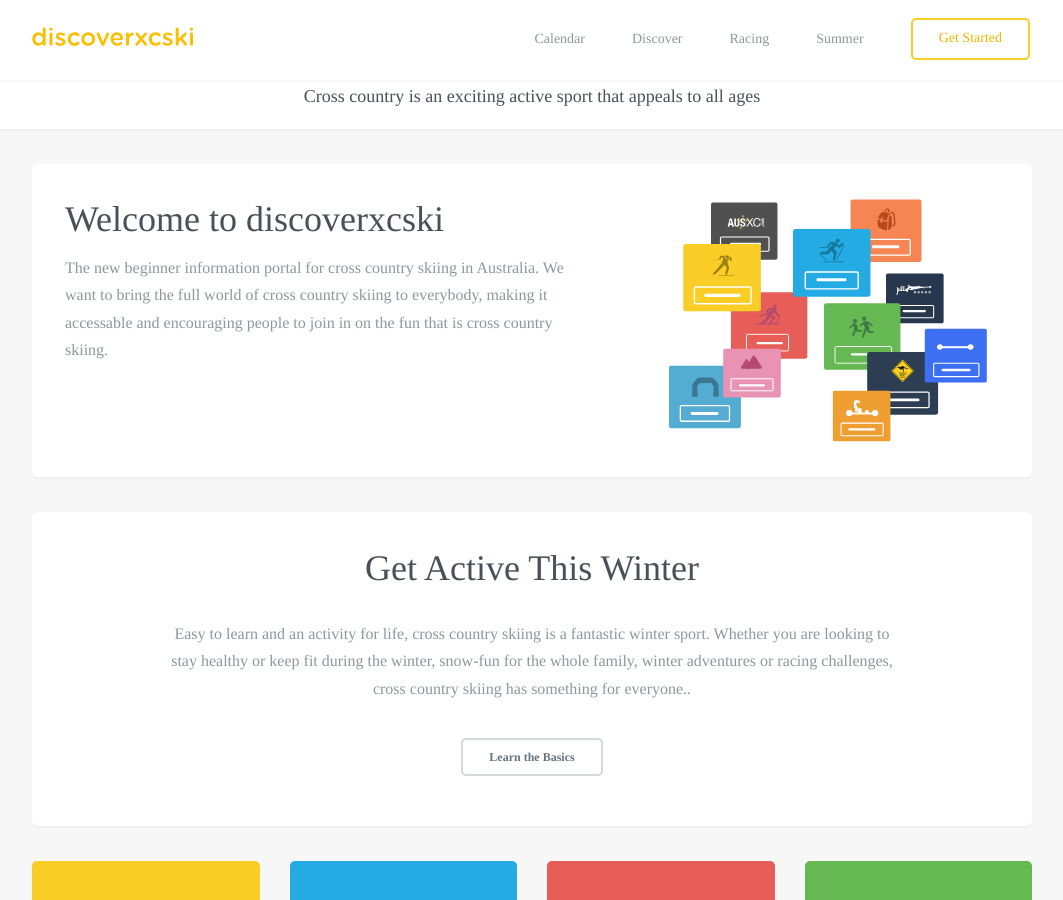
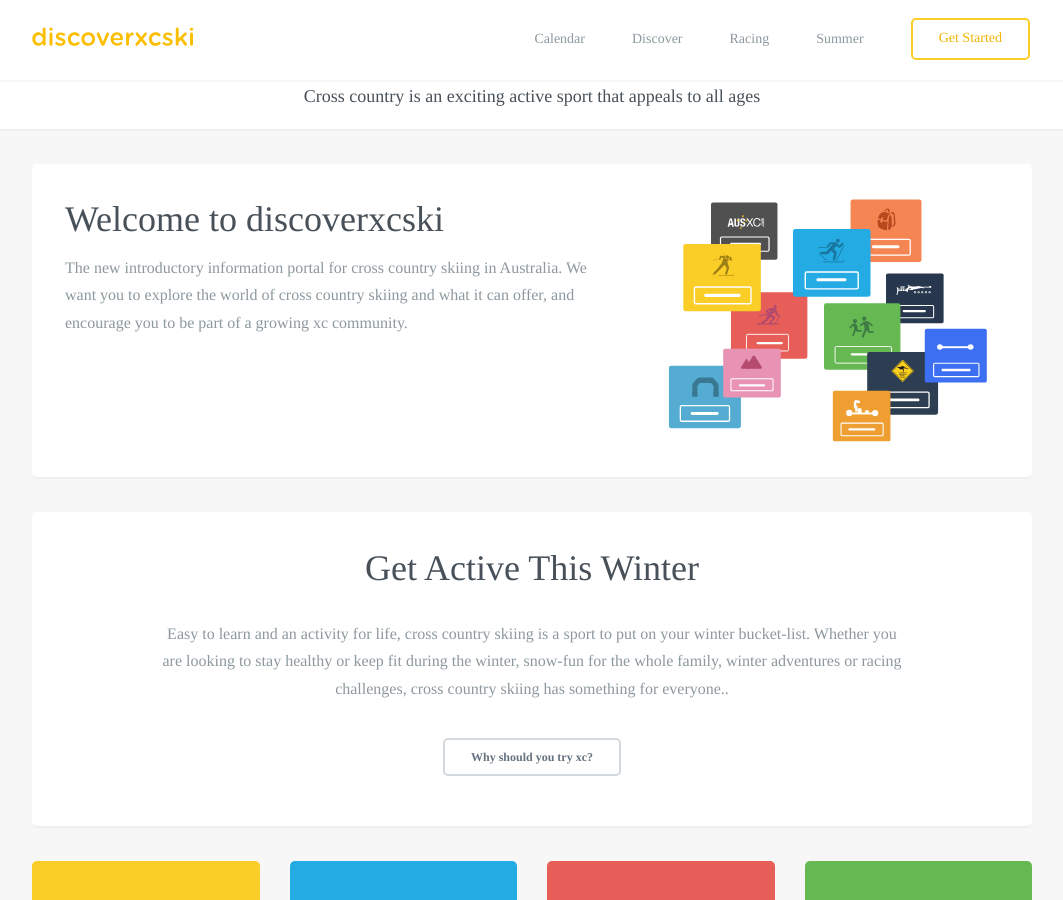
Before and after one commit to robcatto/robcatto.github.io, a Jekyll site: the page index.html, which Jekyll copies as it is, in a window 1280 px wide and 900 px high, scrolled down 978 px. Shown: the whole window, without its empty margins (108-1171 px from the left). Built offline with Jekyll 4.4.1, drawn with Linux system fonts in a browser that asks for light colours; some web fonts are replaced; Markdown is read by kramdown in place of the engine named in the settings.

Commit message:
Update index.html

```diff
--- a/index.html
+++ b/index.html
@@ -173,9 +173,7 @@
 
                                                 <h1 class="welcome__card">Welcome to discoverxcski</h1>
 
-                                                <p class="welcome__card--p">The new beginner information portal for cross country skiing in Australia.
-                                                We want to bring the full world of cross country skiing to everybody, making it accessable and encouraging people to
-                                                join in on the fun that is cross country skiing.</p>
+                                                <p class="welcome__card--p">The new introductory information portal for cross country skiing in Australia. We want you to explore the world of cross country skiing and what it can offer, and encourage you to be part of a growing xc community.</p>
 
 
 
@@ -418,9 +416,9 @@
 
              <section class="mobile_section">
                     <h3 class="homeheading__h3">Get Active This Winter</h3>
-                    <p>Easy to learn and an activity for life, cross country skiing is a fantastic winter sport. Whether you are looking to stay healthy or keep fit during the winter, snow-fun for the whole family, winter adventures or racing challenges, cross country skiing has something for everyone..
+                    <p>Easy to learn and an activity for life, cross country skiing is a sport to put on your winter bucket-list. Whether you are looking to stay healthy or keep fit during the winter, snow-fun for the whole family, winter adventures or racing challenges, cross country skiing has something for everyone..
                      </p>
-                    <a class="button small dark" href="http://discoverxcski.com/discoverxc/" data-featurette="analytics-click-event" data-event-category="button" data-event-action="M: Clicked Design an iOS Game" data-event-label="Source: Homepage Alt" id="featurette-35">Learn the Basics</a>
+                    <a class="button small dark" href="http://discoverxcski.com/discoverxc/" data-featurette="analytics-click-event" data-event-category="button" data-event-action="M: Clicked Design an iOS Game" data-event-label="Source: Homepage Alt" id="featurette-35">Why should you try xc?</a>
                 </section>
 
                 <section class="mobile_section" style="background-color: transparent; box-shadow: none; max-width: 1030px; padding-bottom: 0px; margin-bottom: 0px;">
```
